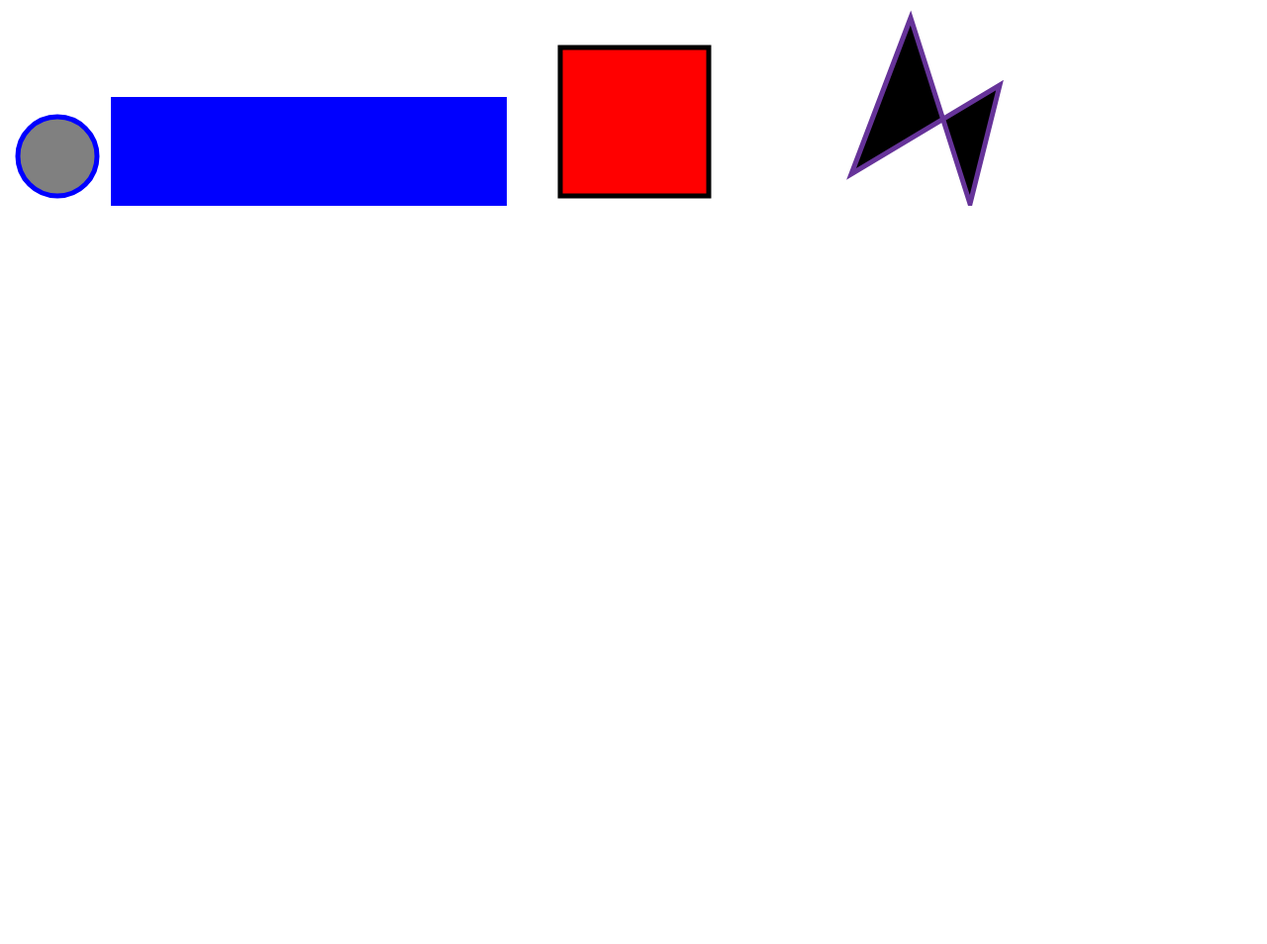
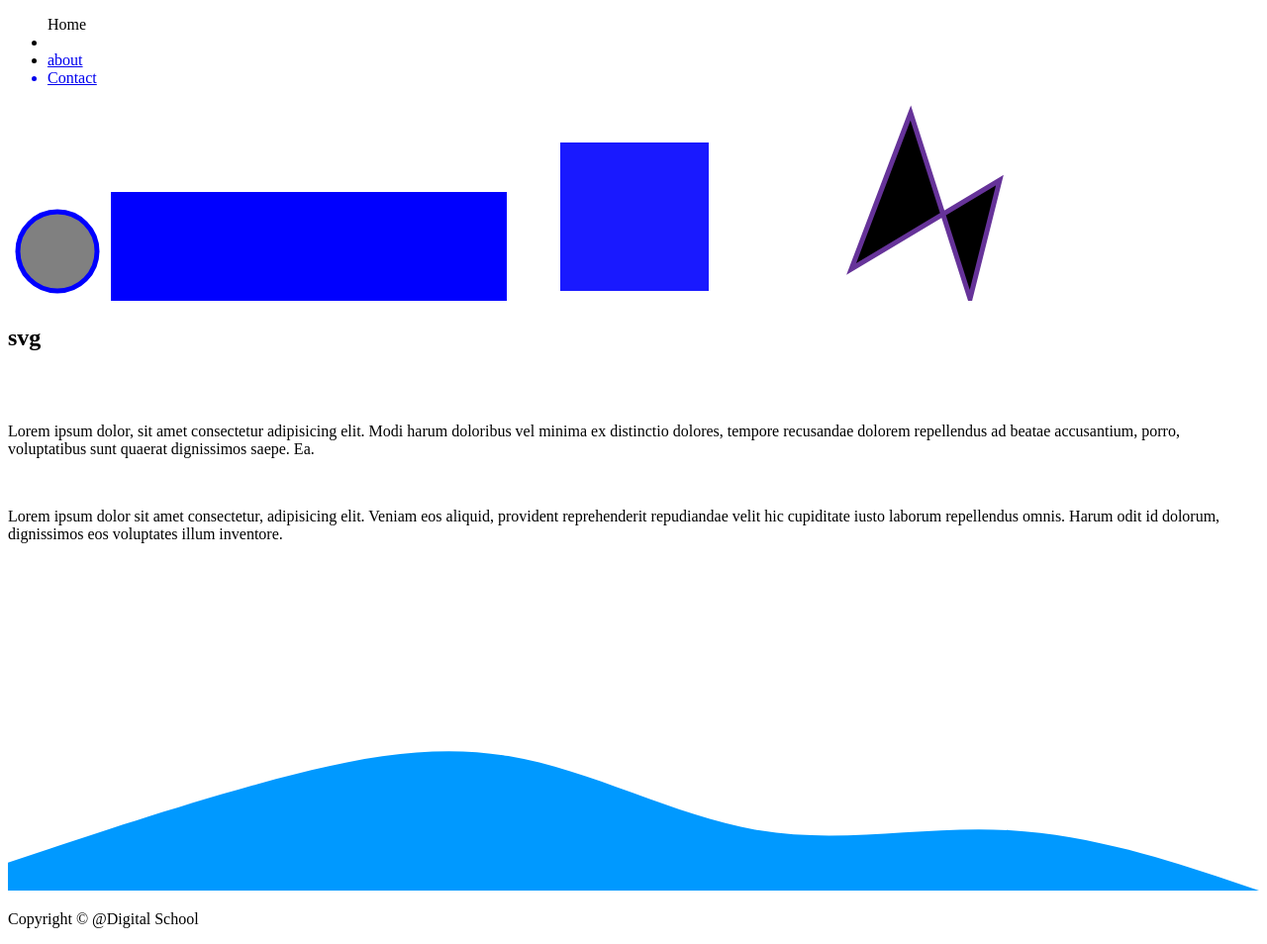
Before and after one commit to BledionB/html-css-js-bledion-bejtullahu, a plain HTML site: page index.html in a window 1280 px wide. Shown: the whole page at 99% size. Before the commit the page ends 800 px from the top, so only its background shows below. Drawn offline with Linux system fonts and the light colour scheme.

Commit message:
Add files via upload

```diff
--- a/index.html
+++ b/index.html
@@ -3,23 +3,45 @@
 <head>
 
     <title>Lesson 8</title>
+    <title>home</title>
+    <nav>
+
+        <ul>
+            <a href="index.html"></li></a>Home<li> </a>
+            <a href="aboutus.html"><li>about</li></a>
+            <a href="contact.html"><li>Contact</li></a>
+
+        </ul>
+
+    </nav>
     </head>
 <body>
     <svg width="100" height="100">
         <circle cx ="50" cy="50" r ="40" stroke="Blue" stroke-width="5" fill="grey">
         </svg>
         <svg width="400" height="110">
-            <rect width="400" height="110" style="fill: rgb(0, 0, 255);stroke-width: 10;  stroke rgb (0.0.200)"/>
+            <rect width="400" height="110" style="fill: rgb(0, 0, 255);stroke-width: 10;  stroke-width :10; stroke:black(0.0.255)"/>
         </svg>
 
         <svg widhth="400" height="180">
             <rect x="50" y="20" width="150" height="150"
 
-          style="fill:red;stroke:black;stroke-width:5;optacity:0.9"></rect>
+          style="fill:blue;stroke-width:5;opacity:0.9"></rect>
          </svg>
          <svg width="300" height="200">
             <polygon points="100,10 40,168 190, 78 160,198"
-            style="fill: black;stroke: rebeccapurple;stroke-width: 5;fill-rule: evenodd;"></polygon>
+            style="fill: black;stroke: rebeccapurple;stroke-width:5;fill-rule:evenodd;"></polygon>
          </svg>
-</body>
+         <h2>svg</h2> <br><br>
+         <p>Lorem ipsum dolor, sit amet consectetur adipisicing elit. Modi harum doloribus vel minima ex distinctio dolores, tempore recusandae dolorem repellendus ad beatae accusantium, porro, voluptatibus sunt quaerat dignissimos saepe. Ea.</p>
+         <br>
+         <p>Lorem ipsum dolor sit amet consectetur, adipisicing elit. Veniam eos aliquid, provident reprehenderit repudiandae velit hic cupiditate iusto laborum repellendus omnis. Harum odit id dolorum, dignissimos eos voluptates illum inventore.</p>
+         <br><br><br>
+<svg xmlns="http://www.w3.org/2000/svg" viewBox="0 0 1440 320"><path fill="#0099ff" fill-opacity="1" d="M0,288L48,272C96,256,192,224,288,197.3C384,171,480,149,576,165.3C672,181,768,235,864,250.7C960,267,1056,245,1152,250.7C1248,256,1344,288,1392,304L1440,320L1440,320L1392,320C1344,320,1248,320,1152,320C1056,320,960,320,864,320C768,320,672,320,576,320C480,320,384,320,288,320C192,320,96,320,48,320L0,320Z"></path></svg>
+<footer>
+    <p>Copyright &copy @Digital School</p>
+</footer>
+        </body>
+
+
 </html>
--- /dev/null
+++ b/style.css
@@ -0,0 +1,13 @@
+<style>
+footer {
+    background-color: #0099ff;
+    height: 50px;
+    margin: -40px 0 0 0;
+}
+footer p{
+
+text-align: center;
+color: white;
+font-size: 18px;
+}
+</style>
```
Also changed, not shown: aboutus.html (added, +26 -0 lines), contact.html (added, +25 -0 lines).
